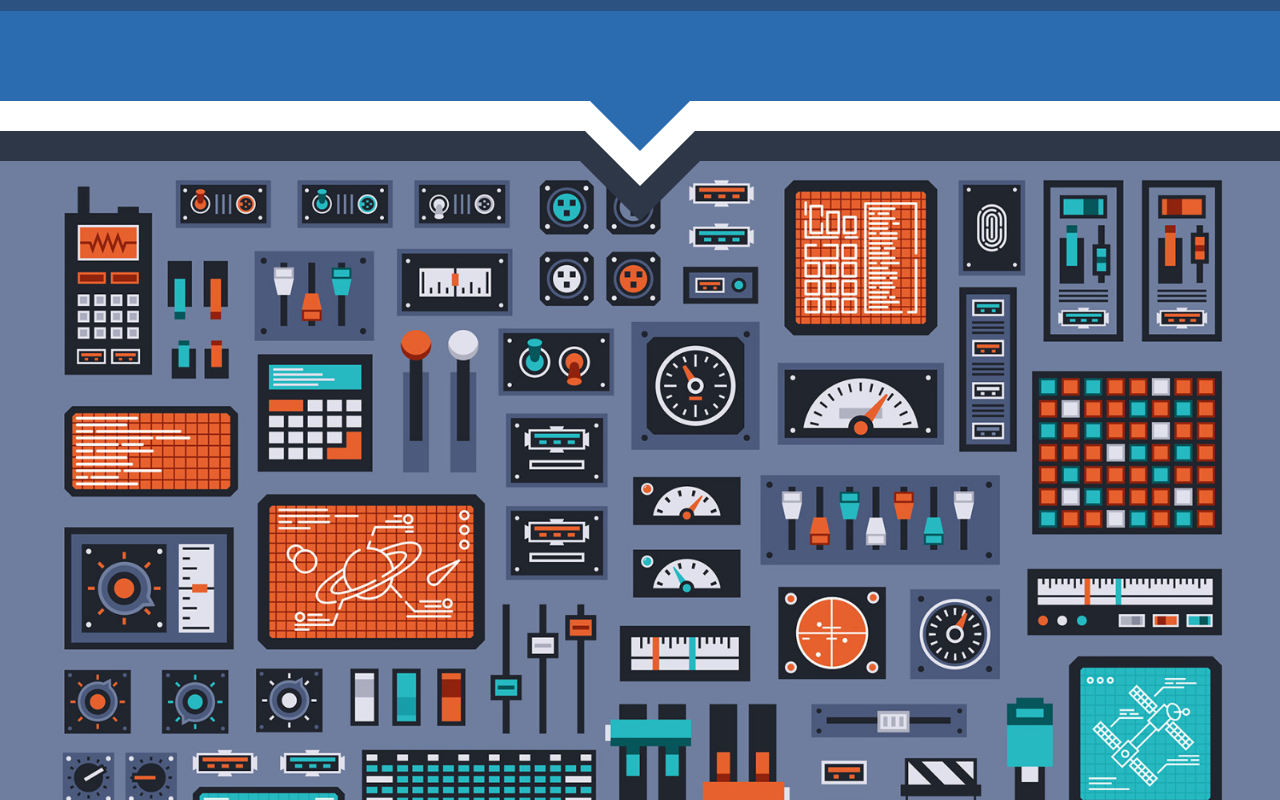
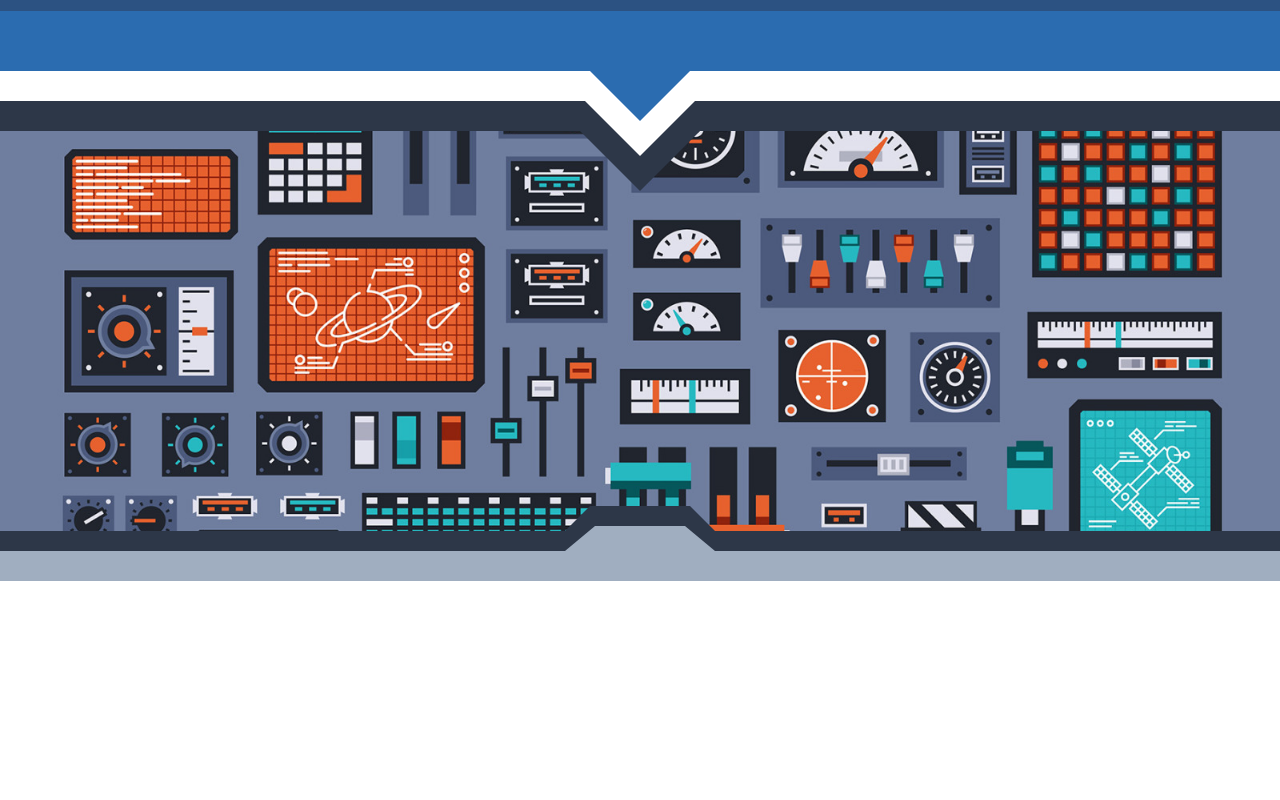
Before and after one commit to javieroc/Dev-Coffee, a React (Vite) app: page / in a window 1280 px wide. Shown: the part 1320-2120 px from the top of the page. After the commit the page ends 1901 px from the top, so only its background shows below. Built offline with nearby package versions, Linux system fonts and the light colour scheme.

Commit message:
WIP: Team section

```diff
--- a/src/components/Team/index.tsx
+++ b/src/components/Team/index.tsx
@@ -1,13 +1,14 @@
 import React from 'react';
 import { Box, Flex, Image } from '@chakra-ui/react';
 import BackgroundImage from '../../assets/panel.jpg';
+import Background2Image from '../../assets/gate.jpg';
 
 function Team(): JSX.Element {
   return (
     <Flex direction="column">
       <Box
         background="blue.600"
-        height={["30px", "60px", "90px"]}
+        height={["30px", "40px", "60px"]}
         width="100%"
         position="relative"
       >
@@ -19,7 +20,7 @@ function Team(): JSX.Element {
           borderRight="50px solid transparent"
           position="absolute"
           left="50%"
-          top={["30px", "60px", "90px"]}
+          top={["30px", "40px", "60px"]}
           transform="translate(-50%, 0)"
           zIndex="4"
         />
@@ -61,7 +62,44 @@ function Team(): JSX.Element {
           transform="translate(-50%, 0)"
         />
       </Box>
-      <Image src={BackgroundImage} />
+      <Image src={BackgroundImage} maxHeight="400px" objectFit="cover" />
+      <Box
+        background="#2D3748"
+        height={["15px", "15px", "20px"]}
+        width="100%"
+        position="relative"
+      >
+        <Box
+          width="150px"
+          height="0px"
+          borderBottom="25px solid #2D3748"
+          borderLeft="25px solid transparent"
+          borderRight="25px solid transparent"
+          position="absolute"
+          left="50%"
+          bottom={["15px", "15px", "20px"]}
+          transform="translate(-50%, 0)"
+        />
+      </Box>
+      <Box
+        background="#A0AEC0"
+        height={["10px", "20px", "30px"]}
+        width="100%"
+        position="relative"
+      >
+        <Box
+          width="150px"
+          height="0px"
+          borderBottom="25px solid #A0AEC0"
+          borderLeft="30px solid transparent"
+          borderRight="30px solid transparent"
+          position="absolute"
+          left="50%"
+          bottom={["10px", "20px", "30px"]}
+          transform="translate(-50%, 0)"
+          zIndex="4"
+        />
+      </Box>
     </Flex>
   );
 }
```
